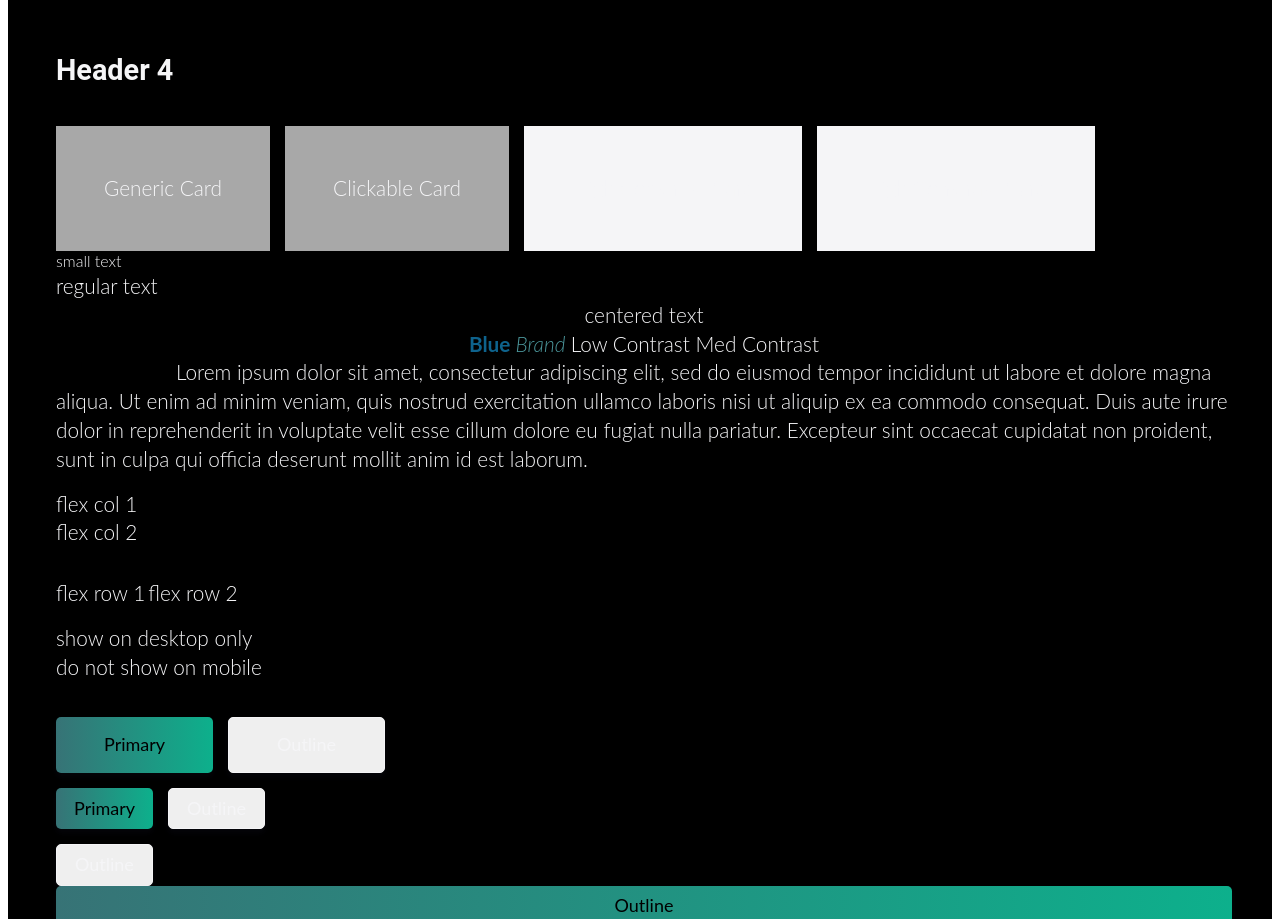
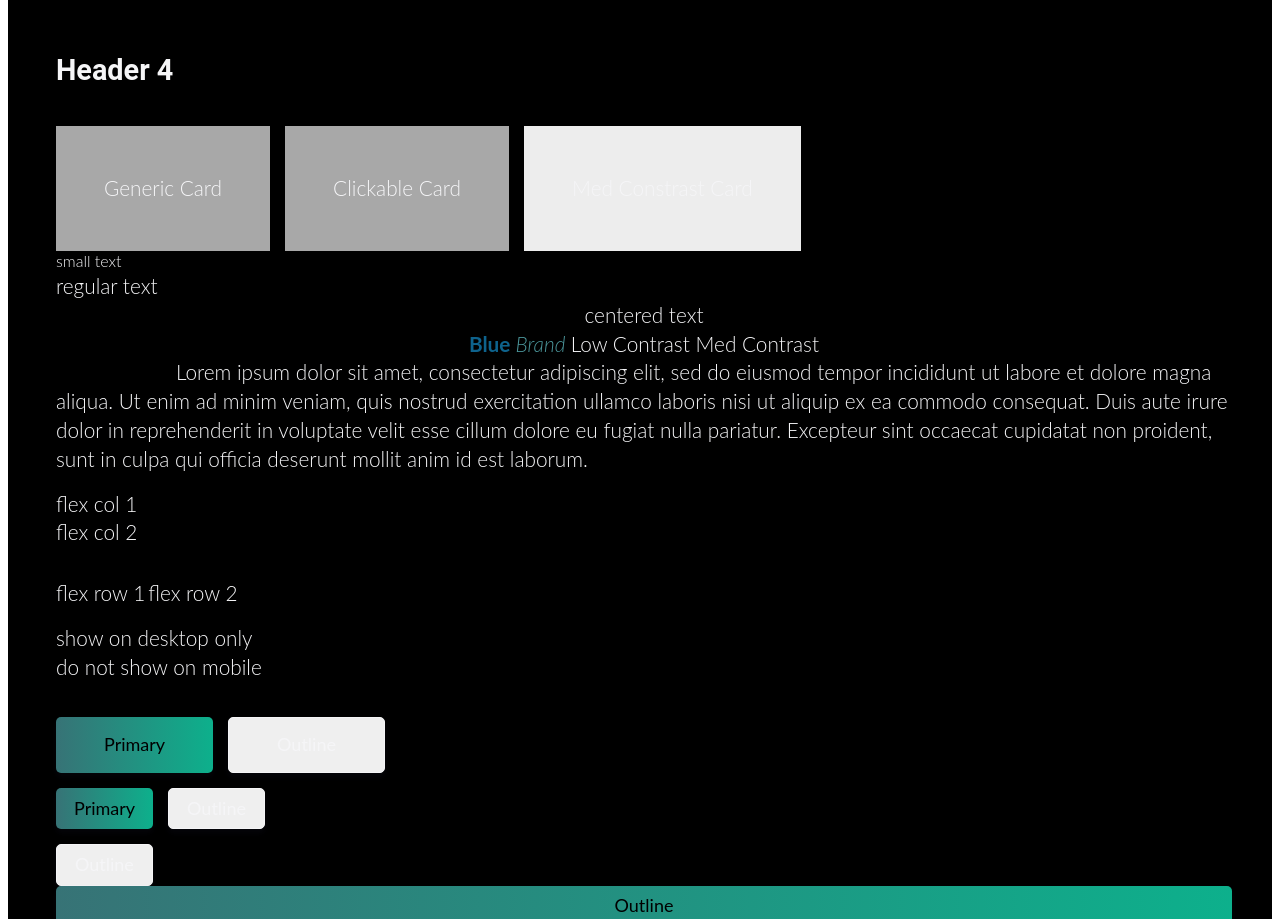
Before and after one commit to oklex/richmun-site-next, a Next.js app: page /branding in a window 1280 px wide. Shown: the part 880-1799 px from the top of the page. Built offline with nearby package versions, Linux system fonts and the light colour scheme.

Commit message:
updated card colors

```diff
--- a/src/pages/branding.tsx
+++ b/src/pages/branding.tsx
@@ -65,11 +65,8 @@ export const IndexPage = (): ReactElement => {
                 >
                     <Text>Clickable Card</Text>
                 </Card>
-                <Card color="high-contrast">
-                    <Text>High Constrast Card</Text>
-                </Card>
                 <Card color="med-contrast">
-                    <Text>High Constrast Card</Text>
+                    <Text>Med Constrast Card</Text>
                 </Card>
             </Div>
 
--- a/src/themes/generateTheme.ts
+++ b/src/themes/generateTheme.ts
@@ -53,7 +53,6 @@ export const generateThemeColors = (palette: ColorPalette) => {
         cardLightOutline: palette.text_low_contrast,
         cardNoContrast: palette.bg_high_contrast,
         cardLowContrastBackground: palette.bg_low_contrast,
-        cardMedContrast: palette.text_med_contrast,
-        cardHighContrast: palette.text_med_contrast,
+        cardMedContrast: palette.text_low_contrast,
     }
 }
--- a/src/ui-library/Card.tsx
+++ b/src/ui-library/Card.tsx
@@ -3,7 +3,7 @@ import { Div } from "./Generics"
 
 type CardProps = {
     onClick?: () => void
-    color?: "high-contrast" | "med-contrast" | "low-contrast" | "no-contrast"
+    color?: "med-contrast" | "low-contrast" | "no-contrast"
 }
 
 export const Card = styled(Div)<CardProps>`
@@ -14,8 +14,6 @@ export const Card = styled(Div)<CardProps>`
             return `background-color: ${theme.colors.cardNoContrast};`
         if (color === "med-contrast")
             return `background-color: ${theme.colors.cardMedContrast};`
-        if (color === "high-contrast")
-            return `background-color: ${theme.colors.cardHighContrast};`
 
         if (color === undefined || color === "low-contrast")
             return `background-color: ${theme.colors.cardLowContrastBackground};`
```
